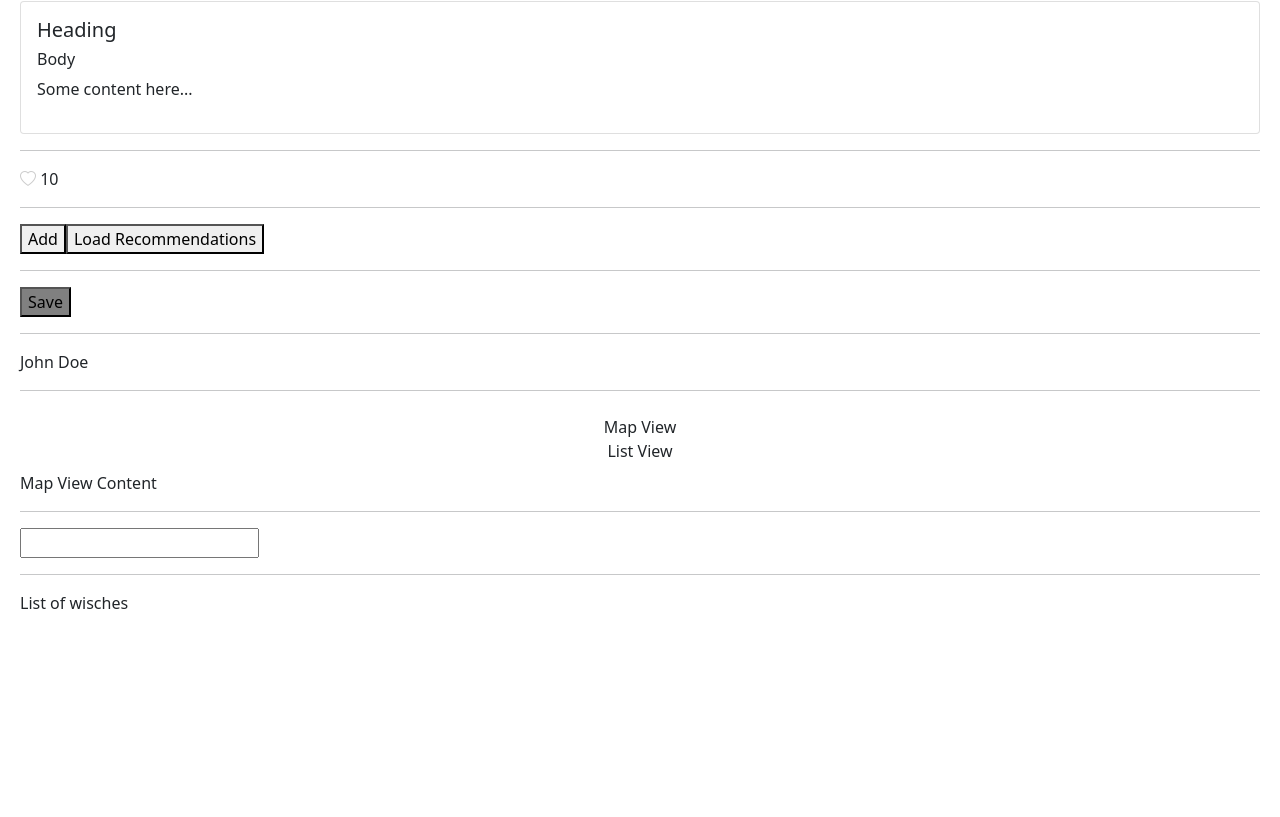
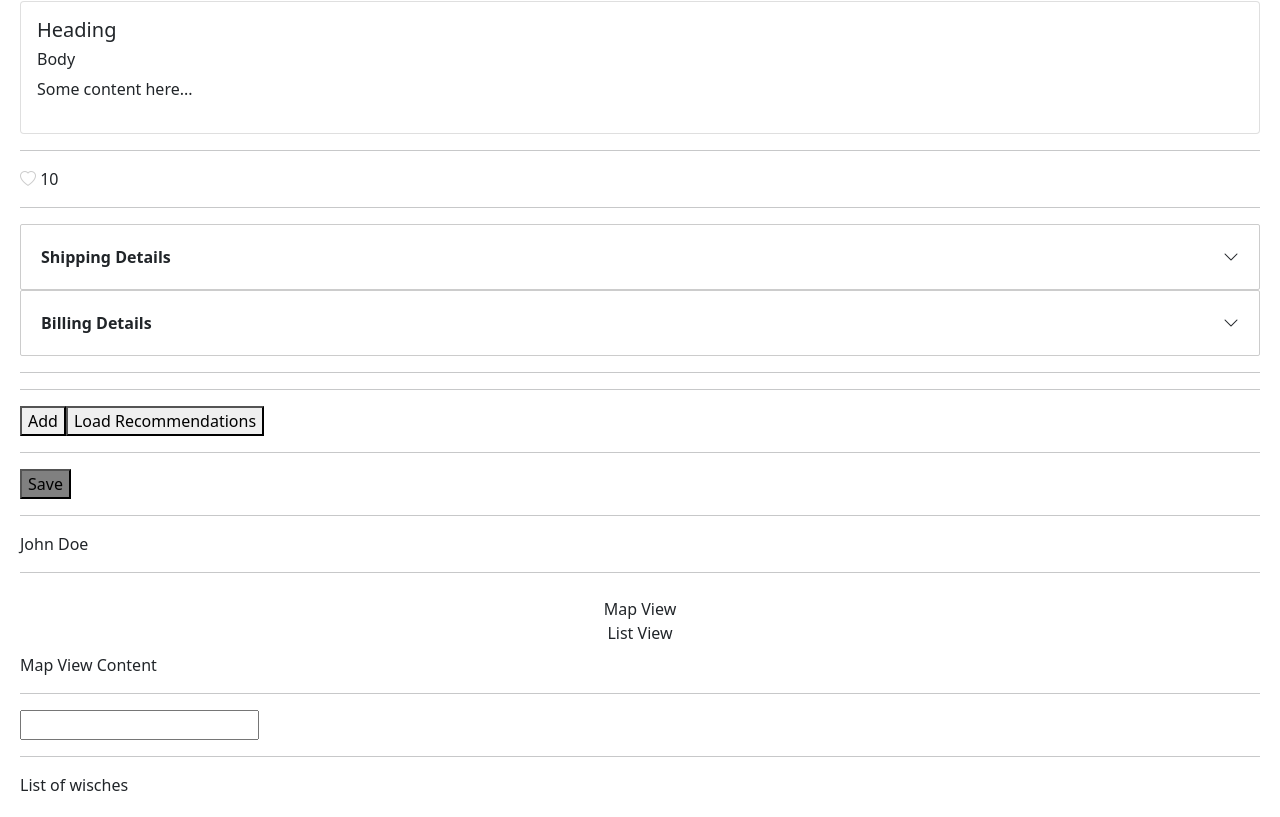
Before and after one commit to holhar/getting2know-angular, an Angular app: page / in a window 1280 px wide. Shown: the part 883-1700 px from the top of the page. Before the commit the page ends 1518 px from the top, so only its background shows below. Built offline with nearby package versions, Linux system fonts and the light colour scheme.

Commit message:
Exercise: implement ZippyComponent

```diff
--- a/src/app/app.component.html
+++ b/src/app/app.component.html
@@ -27,6 +27,15 @@
     [isActive]="tweet.isLiked"
 ></like>
 
+<hr />
+<zippy title="Shipping Details">
+    Shipping Details Content
+</zippy>
+<zippy title="Billing Details">
+    Billing Details Content
+</zippy>
+
+<hr />
 <hr />
 <button (click)="onAdd()">Add</button>
 <button (click)="loadCourses()">Load Recommendations</button>
--- a/src/app/app.module.ts
+++ b/src/app/app.module.ts
@@ -14,6 +14,7 @@
 import { PanelComponent } from './panel/panel.component';
 import { LikeComponent } from './like/like.component';
 import { InputFormatDirective } from './input-format.directive';
+import { ZippyComponent } from './zippy/zippy.component';
 
 @NgModule({
   declarations: [
@@ -26,7 +27,8 @@
     FavoriteComponent,
     PanelComponent,
     LikeComponent,
-    InputFormatDirective
+    InputFormatDirective,
+    ZippyComponent
   ],
   imports: [
     BrowserModule,
--- /dev/null
+++ b/src/app/zippy/zippy.component.css
@@ -0,0 +1,22 @@
+.zippy {
+    border: 1px solid #ccc;
+    border-radius: 2px;
+}
+
+.zippy-heading {
+    font-weight: bold;
+    padding: 20px;
+    cursor: pointer;
+}
+
+.zippy-body {
+    padding: 20px;
+}
+
+.expanded {
+    background-color: #f0f0f0;
+}
+
+.bi {
+    float: right;
+}
--- /dev/null
+++ b/src/app/zippy/zippy.component.html
@@ -0,0 +1,18 @@
+<div class="zippy">
+    <div
+        class="zippy-heading"
+        [class.expanded]="isExpanded"
+        (click)="toggle()"
+    >
+        {{title}}
+        <i class="bi"
+            [ngClass]="{
+            'bi-chevron-up': isExpanded,
+            'bi-chevron-down': !isExpanded
+            }"
+        ></i>
+    </div>
+    <div *ngIf="isExpanded" class="zippy-body">
+        <ng-content></ng-content>
+    </div>
+</div>
--- /dev/null
+++ b/src/app/zippy/zippy.component.ts
@@ -0,0 +1,17 @@
+import { Component, Input, OnInit } from '@angular/core';
+
+@Component({
+  selector: 'zippy',
+  templateUrl: './zippy.component.html',
+  styleUrls: ['./zippy.component.css']
+})
+export class ZippyComponent {
+  @Input('title') title: string = '';
+  isExpanded: boolean = false;
+
+  constructor() { }
+
+  toggle() {
+    this.isExpanded = !this.isExpanded;
+  }
+}
```
Also changed, not shown: 1 other file (tests, documents, lock files or other folders).
